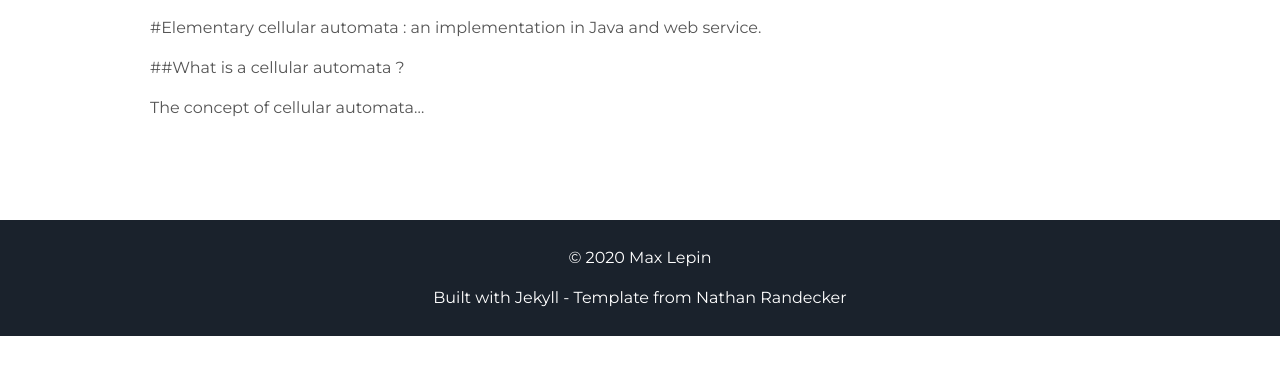
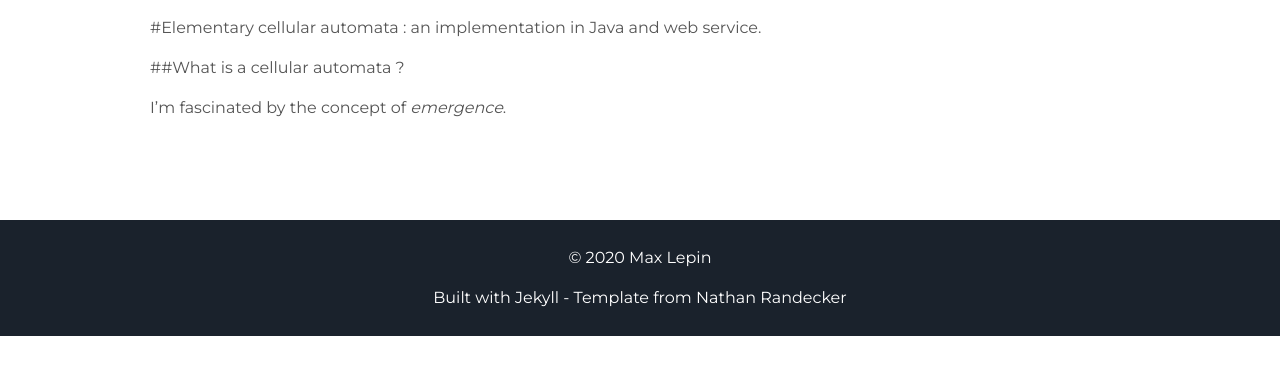
Before and after one commit to Max-le/CV-online, a Jekyll site: the page built from _posts/2020-03-11-cell.md, in a window 1280 px wide. Shown: the top 375 px of the page. Built offline with Jekyll 4.4.1, drawn with Linux system fonts in a browser that asks for light colours.

Commit message:
add article

```diff
--- a/_posts/2020-12-03-CellularAutomata.md
+++ b/_posts/2020-03-11-cell.md
@@ -1,11 +1,10 @@
 ---
 layout: post
 author: Max Lepin
-tags: [languages, translation, linguistics, python, Flask]
 ---
 
 #Elementary cellular automata : an implementation in Java and web service.
 
 ##What is a cellular automata ?
 
-The concept of cellular automata...
+I'm fascinated by the concept of *emergence*.
```
